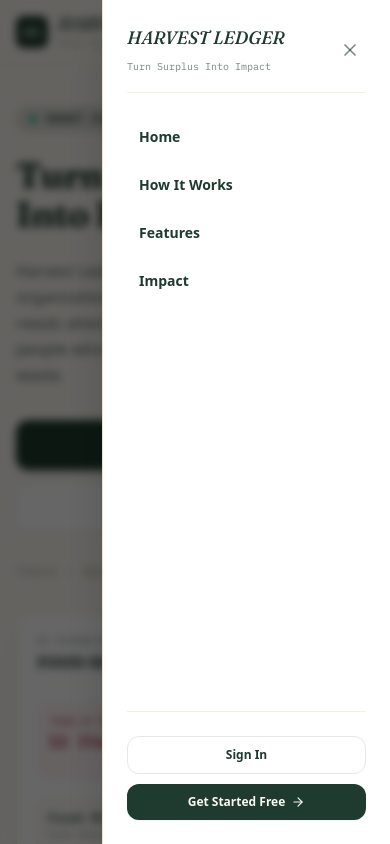
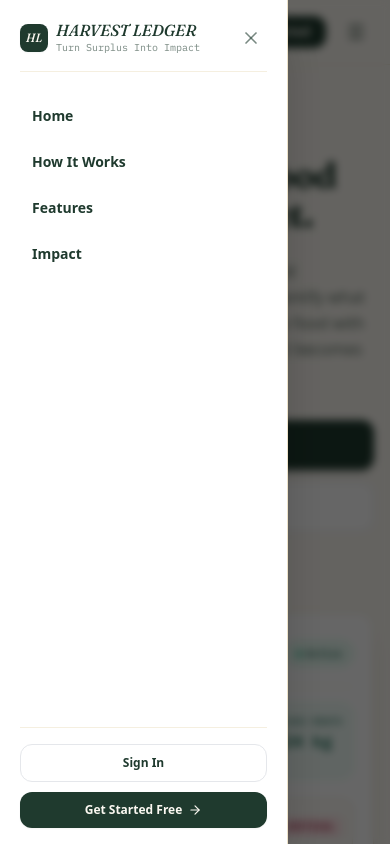
Before and after one commit to preygoti/foodwaste-platform, a React (Vite) app in the folder frontend/: page / in a window 390 px wide. Both pictures are taken after a click on the button "Open Navigation Menu". Shown: the top 844 px of the page. Built offline with nearby package versions, Linux system fonts and the light colour scheme; no server answers.

Commit message:
fix(landing): position mobile navigation drawer on left side with clean internal borders

```diff
--- a/frontend/src/pages/Landing.jsx
+++ b/frontend/src/pages/Landing.jsx
@@ -221,18 +221,23 @@ export default function Landing() {
           onClick={() => setMobileMenuOpen(false)}
         >
           <div
-            className="fixed inset-y-0 right-0 w-72 max-w-[85vw] bg-white border-l border-wheat-200 shadow-2xl p-6 flex flex-col justify-between animate-in slide-in-from-right duration-250"
+            className="fixed inset-y-0 left-0 w-72 max-w-[80vw] bg-white border-r border-wheat-200 shadow-2xl p-5 sm:p-6 flex flex-col justify-between box-border h-full max-h-[100dvh] overflow-y-auto pb-safe animate-in slide-in-from-left duration-250"
             onClick={(e) => e.stopPropagation()}
           >
             <div className="space-y-6">
               <div className="flex items-center justify-between pb-4 border-b border-wheat-100">
-                <div>
-                  <span className="font-display italic text-lg font-bold text-forest-800 block">
-                    HARVEST LEDGER
-                  </span>
-                  <span className="text-[10px] font-mono text-forest-800/60">
-                    Turn Surplus Into Impact
-                  </span>
+                <div className="flex items-center gap-2">
+                  <div className="w-7 h-7 rounded-lg bg-forest-800 text-wheat-50 flex items-center justify-center font-display italic font-bold text-xs shadow-2xs">
+                    HL
+                  </div>
+                  <div>
+                    <span className="font-display italic text-base font-bold text-forest-800 block leading-tight">
+                      HARVEST LEDGER
+                    </span>
+                    <span className="text-[10px] font-mono text-forest-800/60 block">
+                      Turn Surplus Into Impact
+                    </span>
+                  </div>
                 </div>
                 <button
                   type="button"
@@ -244,7 +249,7 @@ export default function Landing() {
                 </button>
               </div>
 
-              <nav className="space-y-2 text-sm font-semibold text-forest-800">
+              <nav className="space-y-1.5 text-sm font-semibold text-forest-800">
                 <a
                   href="#hero"
                   onClick={() => setMobileMenuOpen(false)}
@@ -276,7 +281,7 @@ export default function Landing() {
               </nav>
             </div>
 
-            <div className="space-y-2.5 pt-6 border-t border-wheat-100">
+            <div className="space-y-2.5 pt-4 border-t border-wheat-100 mt-auto">
               <Link
                 to="/login"
                 onClick={() => setMobileMenuOpen(false)}
```
